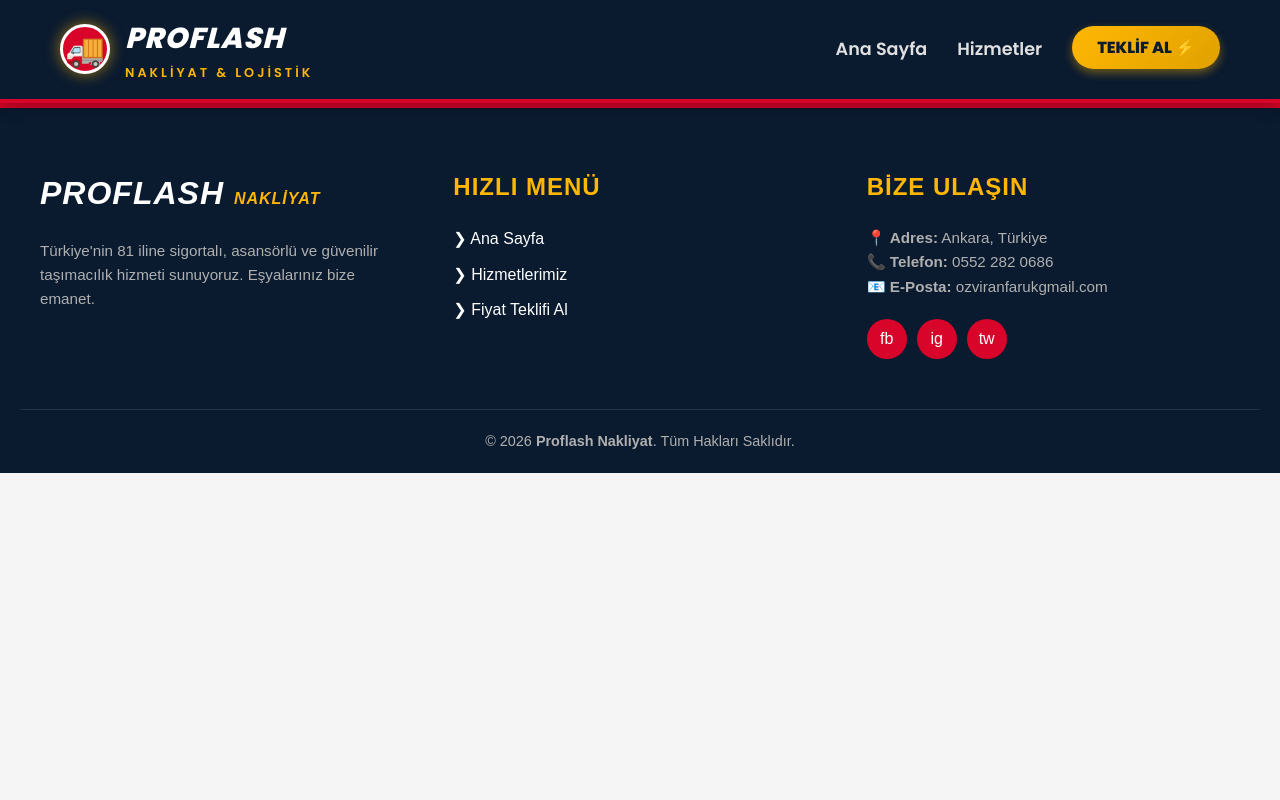
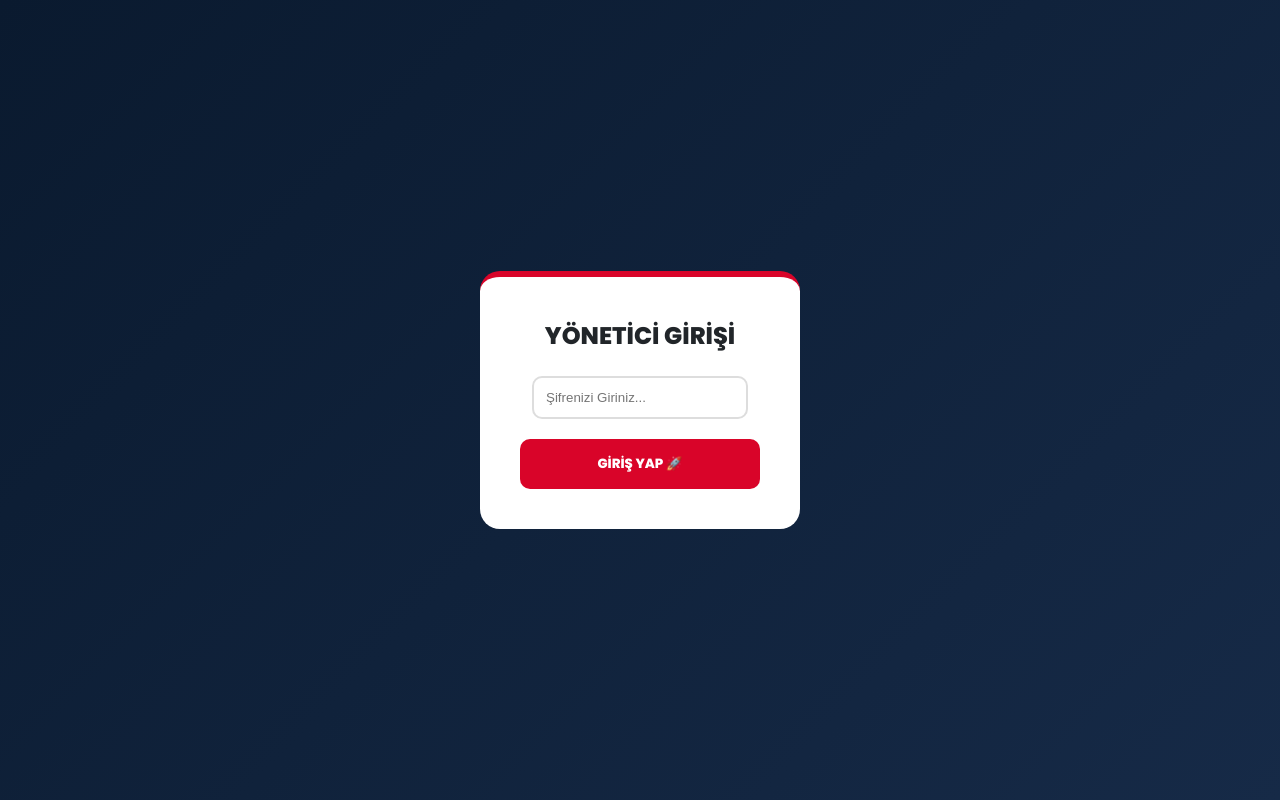
Before and after one commit to ozviranfaruk-lgtm/websitem, a React (Vite) app: page /ozviran-panel in a window 1280 px wide. Built offline with nearby package versions, Linux system fonts and the light colour scheme.

Commit message:
Admin paneli aktif edildi

```diff
--- a/src/App.jsx
+++ b/src/App.jsx
@@ -1,6 +1,6 @@
 import React from 'react';
 import { Routes, Route } from 'react-router-dom';
-
+import Admin from './pages/Admin';
 // Sayfaları Çağırıyoruz
 import Navbar from './components/Navbar';
 import Footer from './components/Footer';
@@ -20,6 +20,7 @@
         <Route path="/hizmetler" element={<Services />} />
         <Route path="/iletisim" element={<Contact />} />
         <Route path="/teklif-al" element={<Contact />} /> {/* Teklif Al butonu da iletişime gitsin */}
+        <Route path="/ozviran-panel" element={<Admin />} />
       </Routes>
 
       {/* Alt Footer Her Sayfada Görünsün */}
--- /dev/null
+++ b/src/pages/Admin.css
@@ -0,0 +1,37 @@
+:root {
+    --lacivert: #0a1a2f; --kirmizi: #d90429; --altin: #ffb703; --acik-gri: #f4f6f9;
+}
+
+#login-screen {
+    position: fixed; top: 0; left: 0; width: 100%; height: 100%;
+    background: linear-gradient(135deg, var(--lacivert), #162a47);
+    display: flex; justify-content: center; align-items: center; z-index: 9999;
+}
+
+.login-box {
+    background: white; padding: 40px; border-radius: 20px; text-align: center; width: 320px;
+    border-top: 6px solid var(--kirmizi);
+}
+
+.login-input { width: 90%; padding: 12px; margin: 20px 0; border: 2px solid #ddd; border-radius: 10px; }
+
+.login-btn {
+    width: 100%; padding: 15px; background: var(--kirmizi); color: white;
+    border: none; border-radius: 10px; font-weight: bold; cursor: pointer;
+}
+
+.header { background: var(--lacivert); color: white; padding: 15px; border-bottom: 4px solid var(--kirmizi); }
+.header-content { display: flex; justify-content: space-between; align-items: center; max-width: 1000px; margin: 0 auto; }
+
+.logout-btn { background: var(--kirmizi); color: white; border: none; padding: 8px 15px; border-radius: 5px; cursor: pointer; }
+
+.container { max-width: 800px; margin: 20px auto; padding: 20px; }
+.admin-li {
+    background: white; margin-bottom: 15px; padding: 20px; border-radius: 15px;
+    border-left: 6px solid var(--altin); box-shadow: 0 4px 10px rgba(0,0,0,0.1); list-style: none;
+}
+
+.client-name { font-weight: bold; font-size: 1.2em; color: var(--lacivert); display: block; }
+.client-phone { color: var(--kirmizi); font-weight: bold; }
+.route-detail { margin: 10px 0; font-size: 0.9em; background: #f9f9f9; padding: 10px; border-radius: 8px; }
+.badge { background: var(--lacivert); color: white; padding: 4px 10px; border-radius: 20px; font-size: 0.8em; margin-right: 5px; }
--- /dev/null
+++ b/src/pages/Admin.jsx
@@ -0,0 +1,91 @@
+import React, { useState, useEffect } from 'react';
+import './Admin.css';
+
+const API_URL = "https://proflashapi.onrender.com/api/Quotes";
+const DOGRU_SIFRE = "1234";
+
+const Admin = () => {
+    const [isLoggedIn, setIsLoggedIn] = useState(localStorage.getItem("proflash_login") === "true");
+    const [password, setPassword] = useState("");
+    const [quotes, setQuotes] = useState([]);
+
+    // Giriş yapılmışsa verileri çek
+    useEffect(() => {
+        if (isLoggedIn) {
+            fetch(API_URL)
+                .then(res => res.json())
+                .then(data => setQuotes(data))
+                .catch(err => console.error("Veri çekme hatası:", err));
+        }
+    }, [isLoggedIn]);
+
+    const handleLogin = () => {
+        if (password === DOGRU_SIFRE) {
+            setIsLoggedIn(true);
+            localStorage.setItem("proflash_login", "true");
+        } else {
+            alert("❌ Hatalı Şifre!");
+        }
+    };
+
+    const handleLogout = () => {
+        localStorage.removeItem("proflash_login");
+        setIsLoggedIn(false);
+    };
+
+    if (!isLoggedIn) {
+        return (
+            <div id="login-screen">
+                <div className="login-box">
+                    <div className="login-logo"><i className="fa-solid fa-lock"></i></div>
+                    <h2>YÖNETİCİ GİRİŞİ</h2>
+                    <input
+                        type="password"
+                        className="login-input"
+                        placeholder="Şifrenizi Giriniz..."
+                        onChange={(e) => setPassword(e.target.value)}
+                        onKeyPress={(e) => e.key === 'Enter' && handleLogin()}
+                    />
+                    <button className="login-btn" onClick={handleLogin}>GİRİŞ YAP 🚀</button>
+                </div>
+            </div>
+        );
+    }
+
+    return (
+        <div id="main-panel">
+            <header className="header">
+                <div className="header-content">
+                    <div className="logo-area">
+                        <div className="logo-icon"><i className="fa-solid fa-truck-fast"></i></div>
+                        <div className="logo-text"><h1>PROFLASH ADMIN</h1></div>
+                    </div>
+                    <button onClick={handleLogout} className="logout-btn">Güvenli Çıkış</button>
+                </div>
+            </header>
+
+            <div className="container">
+                <h3 className="list-title"><i className="fa-solid fa-list-check"></i> Gelen Teklifler</h3>
+                <ul>
+                    {quotes.map((item) => (
+                        <li key={item.id} className="admin-li">
+                            <div className="quote-info">
+                                <span className="client-name">{item.fullName}</span>
+                                <span className="client-phone">{item.phoneNumber}</span>
+                                <div className="route-detail">
+                                    📍 {item.fromCity}/{item.fromDistrict} ➡ 🏁 {item.toCity}/{item.toDistrict}
+                                </div>
+                                <div className="badges">
+                                    <span className="badge">🏠 Kat: {item.floorInfo || '-'}</span>
+                                    <span className="badge">📦 Tip: {item.description || '-'}</span>
+                                </div>
+                            </div>
+                        </li>
+                    ))}
+                </ul>
+            </div>
+        </div>
+    );
+};
+
+export default Admin;
```
